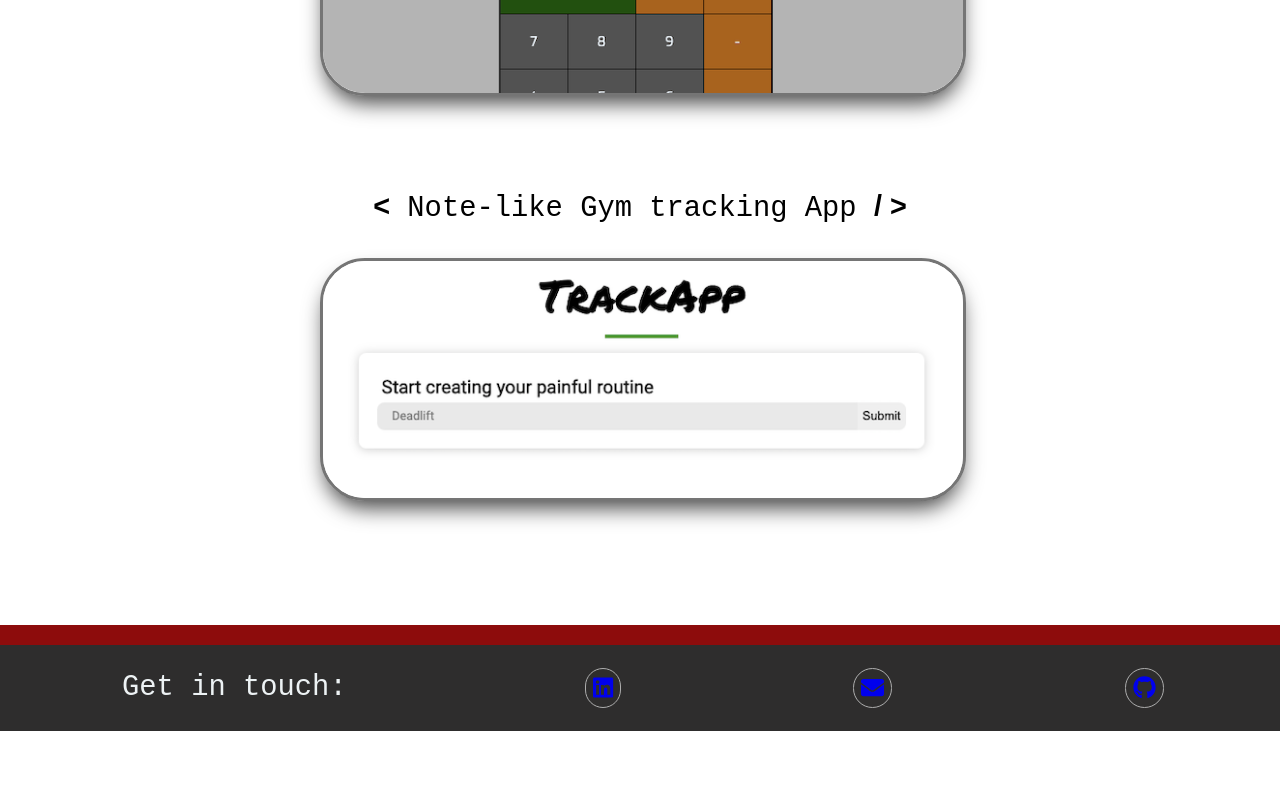
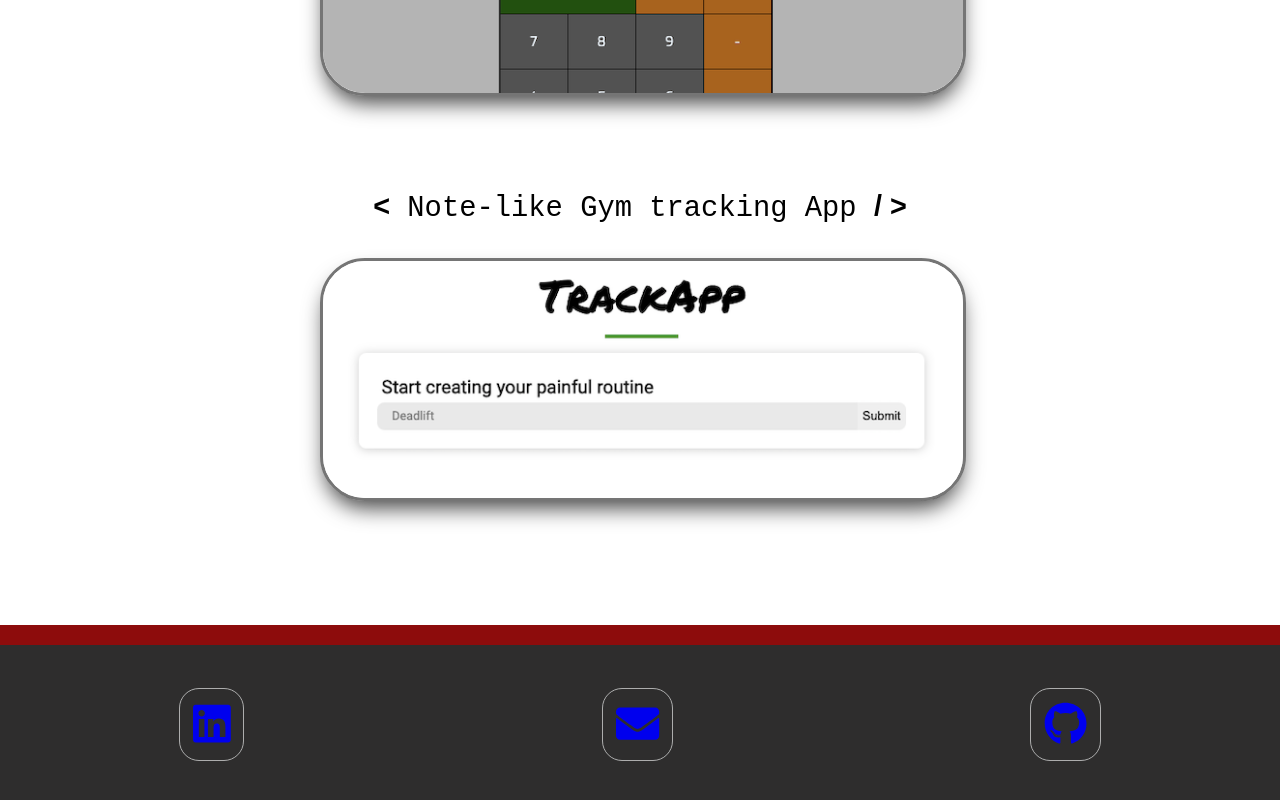
Before and after one commit to chomicki7/mywebsite, a React (Create React App) app: page / in a window 1280 px wide. Shown: the part 1333-2133 px from the top of the page. Before the commit the page ends 2064 px from the top, so only its background shows below. Built offline with nearby package versions, Linux system fonts and the light colour scheme.

Commit message:
hide contact h3

```diff
--- a/src/components/Main/Main.css
+++ b/src/components/Main/Main.css
@@ -196,10 +196,7 @@ span {
   .contact {
     flex-wrap: nowrap;
   }
-  .contact a {
-    font-size: 0.8em;
-  }
   .contact h3 {
-    padding: 1em;
+    display: none;
   }
 }
```
